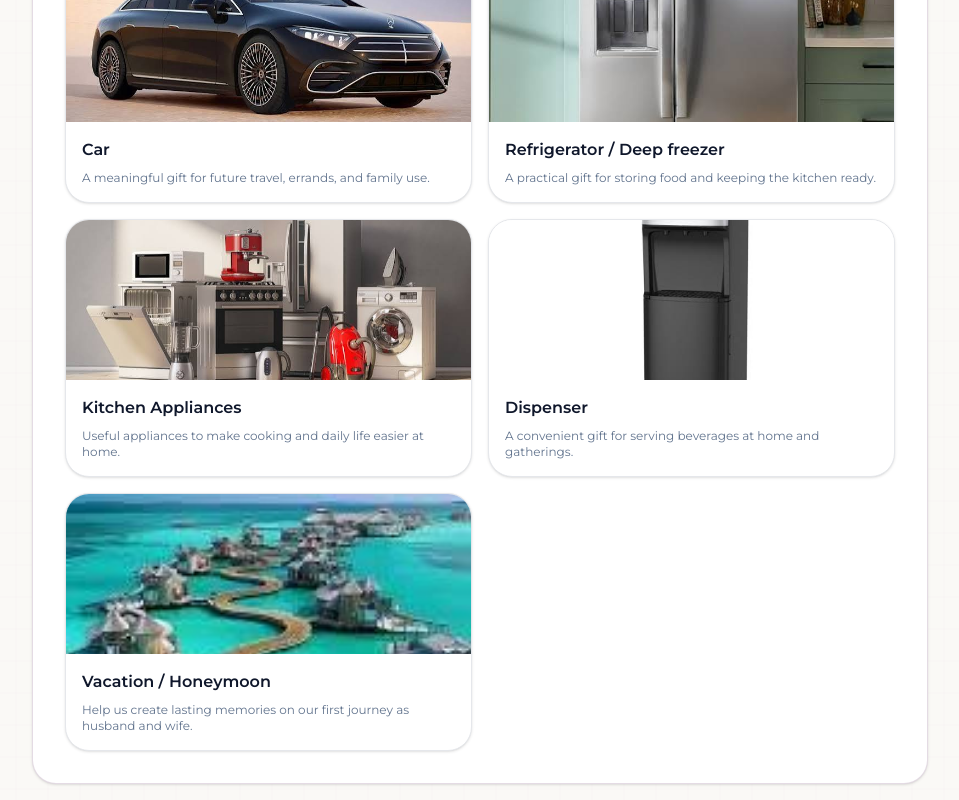
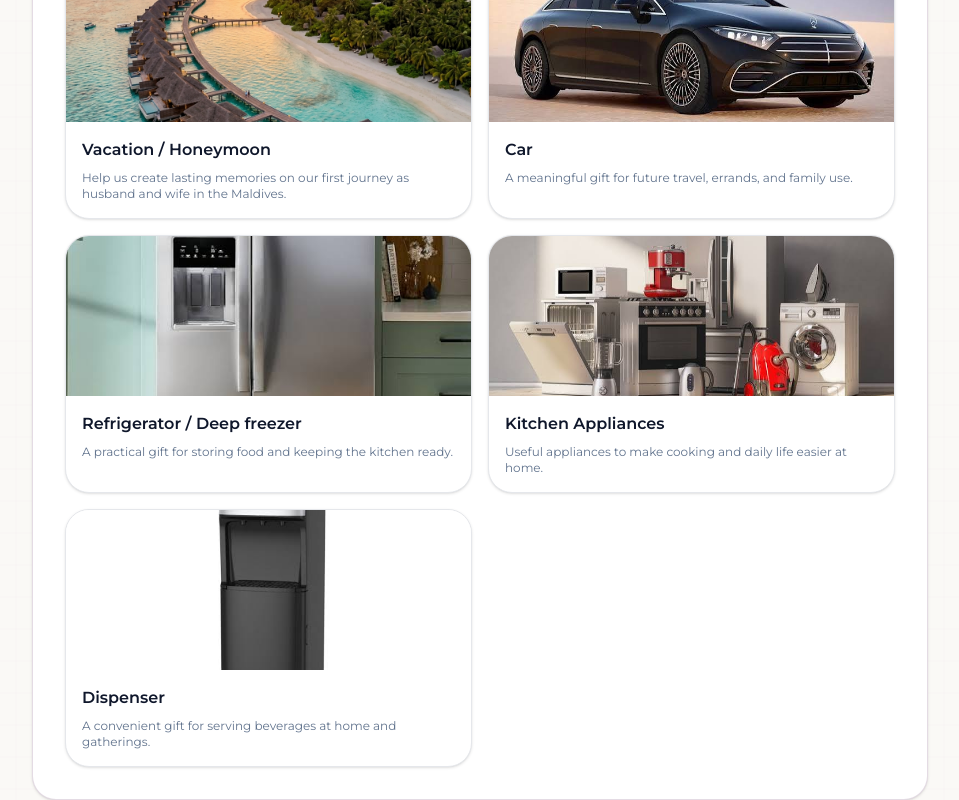
Before and after one commit to CYCLIC05/WEDDING-DIGITAL-INVITE, a React (Vite) app: page / in a window 1280 px wide. Shown: the part 5540-6340 px from the top of the page, without its empty margins (160-1119 px from the left). Built offline with nearby package versions, Linux system fonts and the light colour scheme; a web font is replaced by a local one.

Commit message:
feat: add GiftingRegistry component with donation details and gift suggestions

```diff
--- a/src/components/GiftingRegistry.tsx
+++ b/src/components/GiftingRegistry.tsx
@@ -3,7 +3,7 @@ import carImg from "../assets/images/car.jpg";
 import fridgeImg from "../assets/images/refriderator.jpg";
 import appliancesImg from "../assets/images/Home appliances.jpg";
 import dispenserImg from "../assets/images/Dispenser.jpg";
-import vacationImg from "../assets/images/vacation location.jpg";
+import vacationImg from "../assets/images/maldives_vacation.png";
 
 // Inline SVGs for Gifting Registry
 const GiftSVG = () => (
@@ -40,6 +40,12 @@ export function GiftingRegistry() {
 
   const giftItems = [
     {
+      title: 'Vacation / Honeymoon',
+      description: 'Help us create lasting memories on our first journey as husband and wife in the Maldives.',
+      image: vacationImg,
+      alt: 'Maldives honeymoon vacation',
+    },
+    {
       title: 'Car',
       description: 'A meaningful gift for future travel, errands, and family use.',
       image: carImg,
@@ -62,12 +68,6 @@ export function GiftingRegistry() {
       description: 'A convenient gift for serving beverages at home and gatherings.',
       image: dispenserImg,
       alt: 'Water dispenser gift idea',
-    },
-    {
-      title: 'Vacation / Honeymoon',
-      description: 'Help us create lasting memories on our first journey as husband and wife.',
-      image: vacationImg,
-      alt: 'Vacation location gift idea',
     },
   ];
 
```
Also changed, not shown: src/assets/images/maldives_vacation.png (added).
